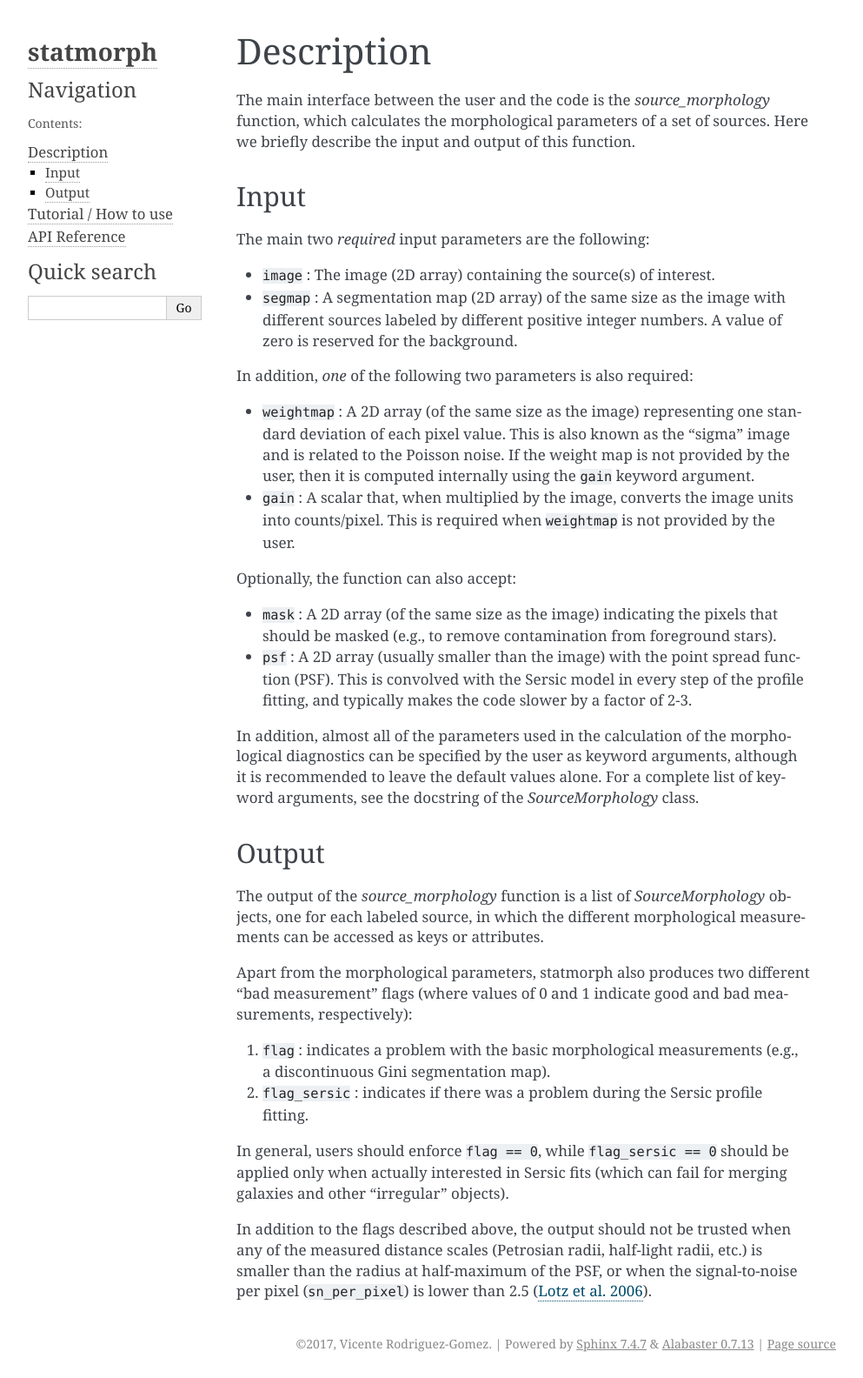
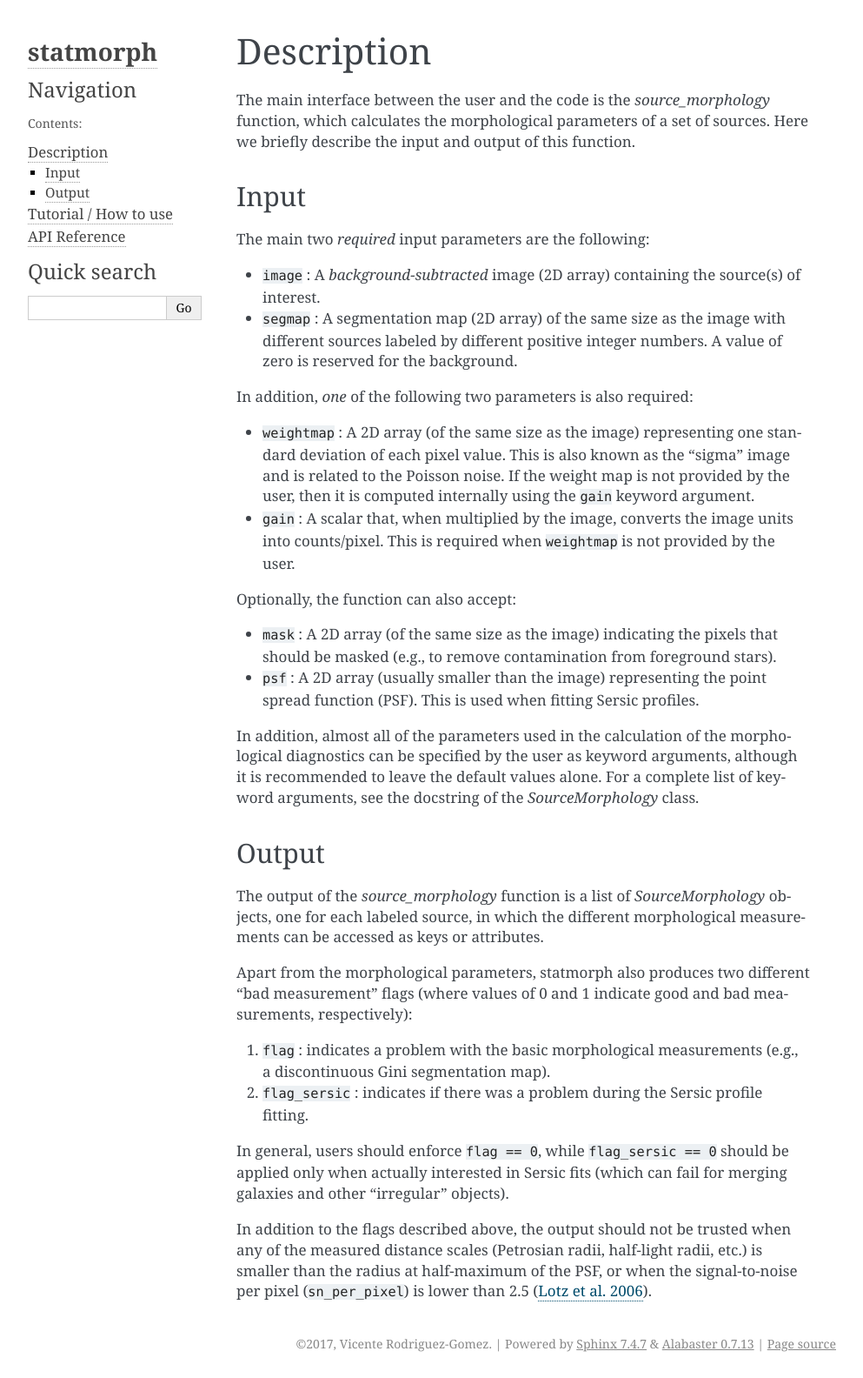
Before and after one commit to vrodgom/statmorph, a Sphinx documentation site: the page built from docs/description.rst, in a window 1280 px wide. Shown: the whole page at 87% size, without its empty margins (148-1141 px from the left). Built offline with Sphinx 7.4.7, drawn with Linux system fonts in a browser that asks for light colours; formulas are drawn with MathJax 3.

```diff
--- a/docs/description.rst
+++ b/docs/description.rst
@@ -11,7 +11,8 @@ Input
 
 The main two *required* input parameters are the following:
 
-- ``image`` : The image (2D array) containing the source(s) of interest.
+- ``image`` : A *background-subtracted* image (2D array) containing the
+  source(s) of interest.
 - ``segmap`` : A segmentation map (2D array) of the same size as the image with
   different sources labeled by different positive integer numbers. A value of
   zero is reserved for the background.
@@ -31,9 +32,8 @@ Optionally, the function can also accept:
 
 - ``mask`` : A 2D array (of the same size as the image) indicating the pixels
   that should be masked (e.g., to remove contamination from foreground stars).
-- ``psf`` : A 2D array (usually smaller than the image) with the point spread
-  function (PSF). This is convolved with the Sersic model in every step of the
-  profile fitting, and typically makes the code slower by a factor of 2-3.
+- ``psf`` : A 2D array (usually smaller than the image) representing the point
+  spread function (PSF). This is used when fitting Sersic profiles.
 
 In addition, almost all of the parameters used in the calculation of the
 morphological diagnostics can be specified by the user as keyword
--- a/setup.py
+++ b/setup.py
@@ -11,7 +11,7 @@ with open(path.join(here, 'README.rst'), encoding='utf-8') as f:
 
 setup(
     name='statmorph',
-    version='0.1.0',
+    version='0.2.0',
     description='Non-parametric morphological diagnostics of galaxy images',
     long_description=long_description,
     url='https://github.com/vrodgom/statmorph',
@@ -30,7 +30,7 @@ setup(
         'Programming Language :: Python :: 3.4',
         'Programming Language :: Python :: 3.5',
     ],
-    keywords='galaxy morphology extragalactic astronomy',
+    keywords='astronomy galaxies galaxy-morphology non-parametric',
     packages=['statmorph'],
     install_requires=['scipy>=0.19',
                       'scikit-image>=0.13',
```
Also changed, not shown: README.rst (+9 -8 lines), 1 other file.
